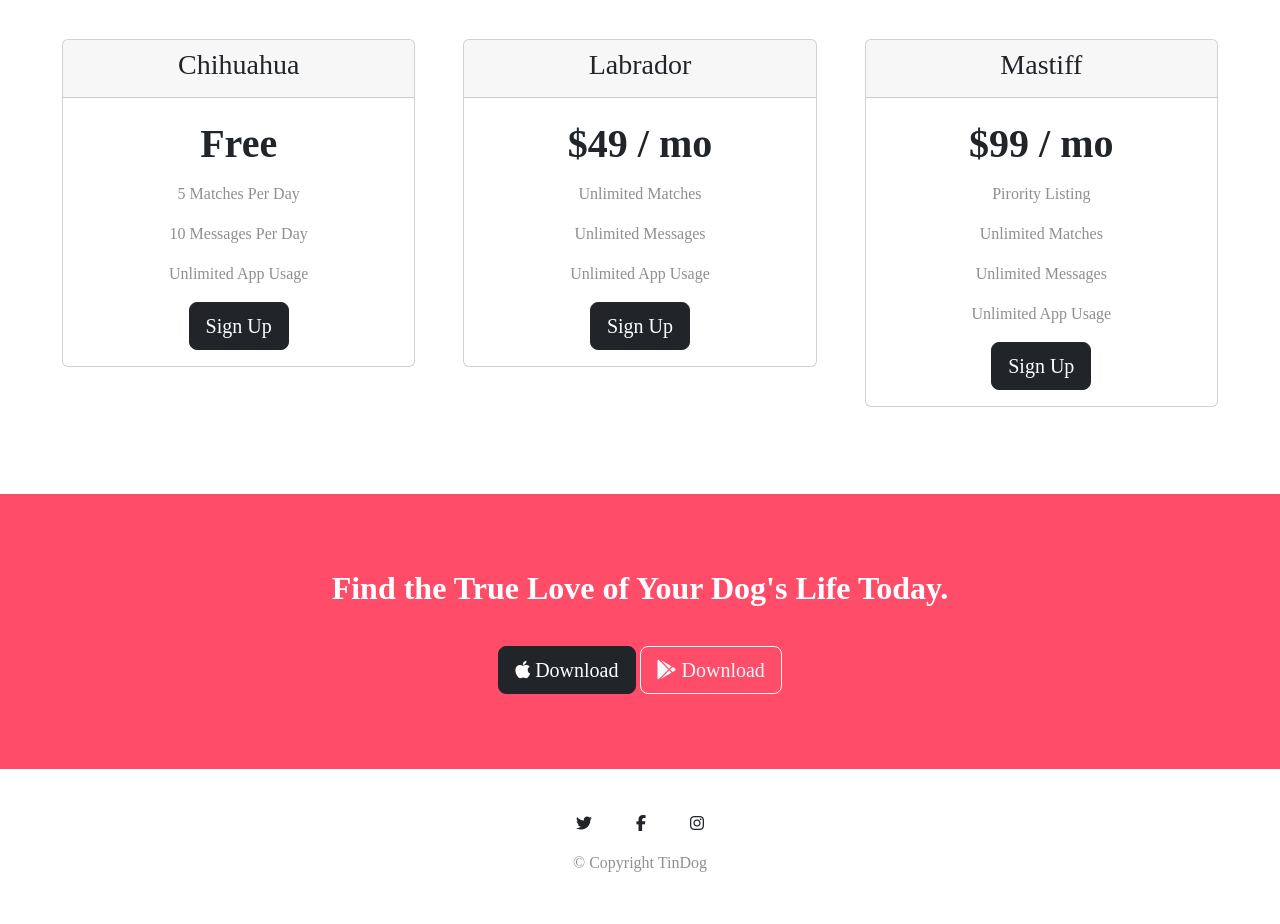
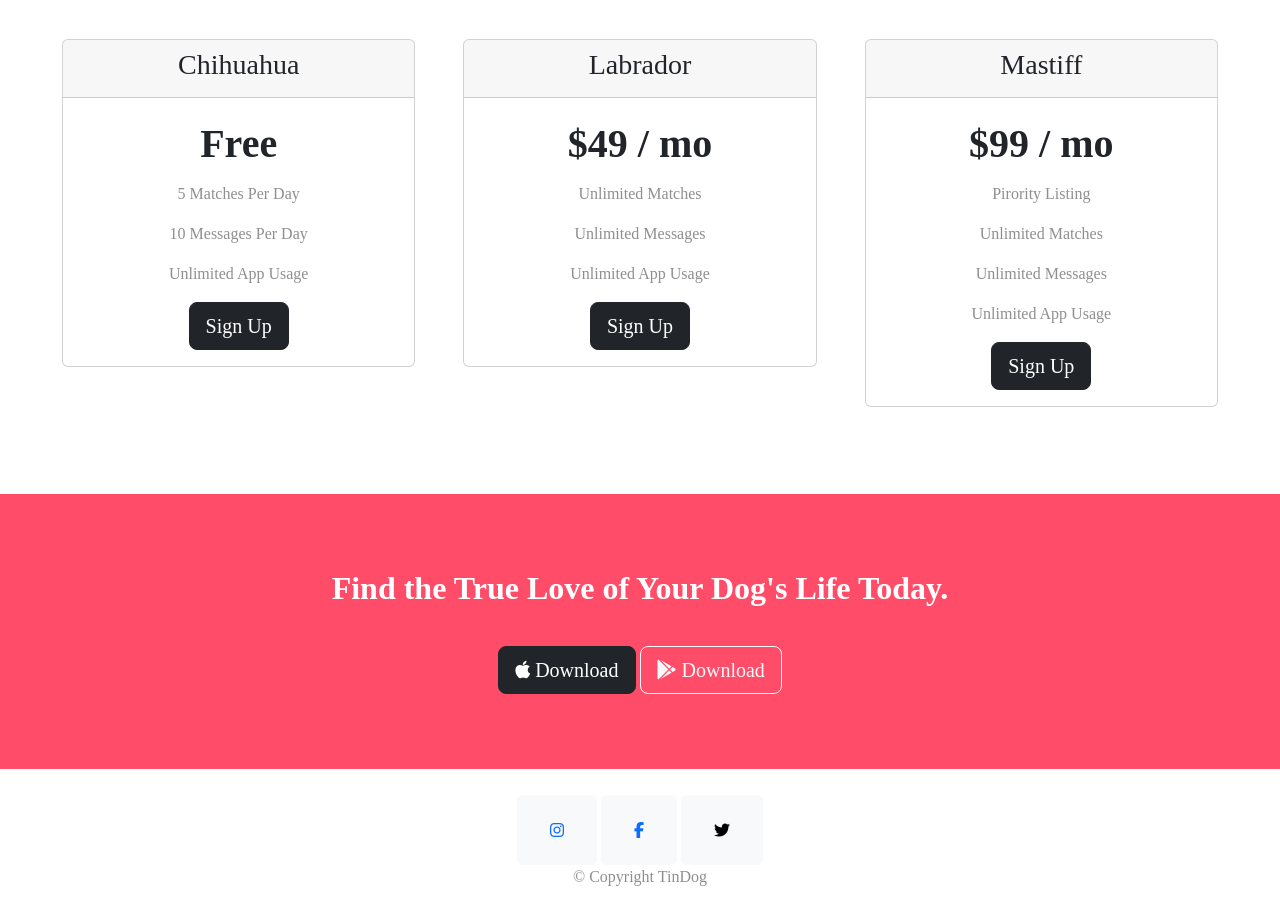
Before and after one commit to Priyaaa-Git-Hub/tindog-project, a plain HTML site: page TinDog-Start-master/index.html in a window 1280 px wide. Shown: the part 1655-2579 px from the top of the page. Drawn offline with nearby package versions, Linux system fonts and the light colour scheme; a web font is replaced by a local one.

Commit message:
Update index.html

```diff
--- a/TinDog-Start-master/index.html
+++ b/TinDog-Start-master/index.html
@@ -1,3 +1,4 @@
+<!DOCTYPE html>
 <html>
 
 <head>
@@ -20,7 +21,7 @@
 </head>
 <body>
                                                                              <!-- Nav Bar menus-->
- <section class="colored-section" id="title">
+  <section class="colored-section" id="title">
     <div class="container-fluid">                                        <!-- Container padding -->
 
     <nav class="navbar navbar-expand-lg navbar-dark">
@@ -91,7 +92,6 @@
 </div>
 </div>
   </section>
-
 
   <!-- Testimonials -->
 
@@ -199,9 +199,10 @@
 
   <footer class="white-section" id="footer">
     <div class="container-fluid">
-   <i class="footer-icon fa-brands fa-twitter"></i>
-   <i class="footer-icon fa-brands fa-facebook-f"></i>
-   <i class="footer-icon fa-brands fa-instagram"></i>
+   <button type="button" class="btn btn-light"> <a href="https://www.instagram.com/priya_pri_view/"> <i class="footer-icon fa-brands fa-instagram"></i></a> </button>
+   <button type="button" class="btn btn-light "> <a href="https://www.facebook.com/MonaPriyaaa/"> <i class="footer-icon fa-brands fa-facebook-f"></i></a></button>
+   <button type="button" class="btn btn-light"> <i class="footer-icon fa-brands fa-twitter"> </i></button>
+
     <p>© Copyright TinDog</p>
       </div>
   </footer>
```
